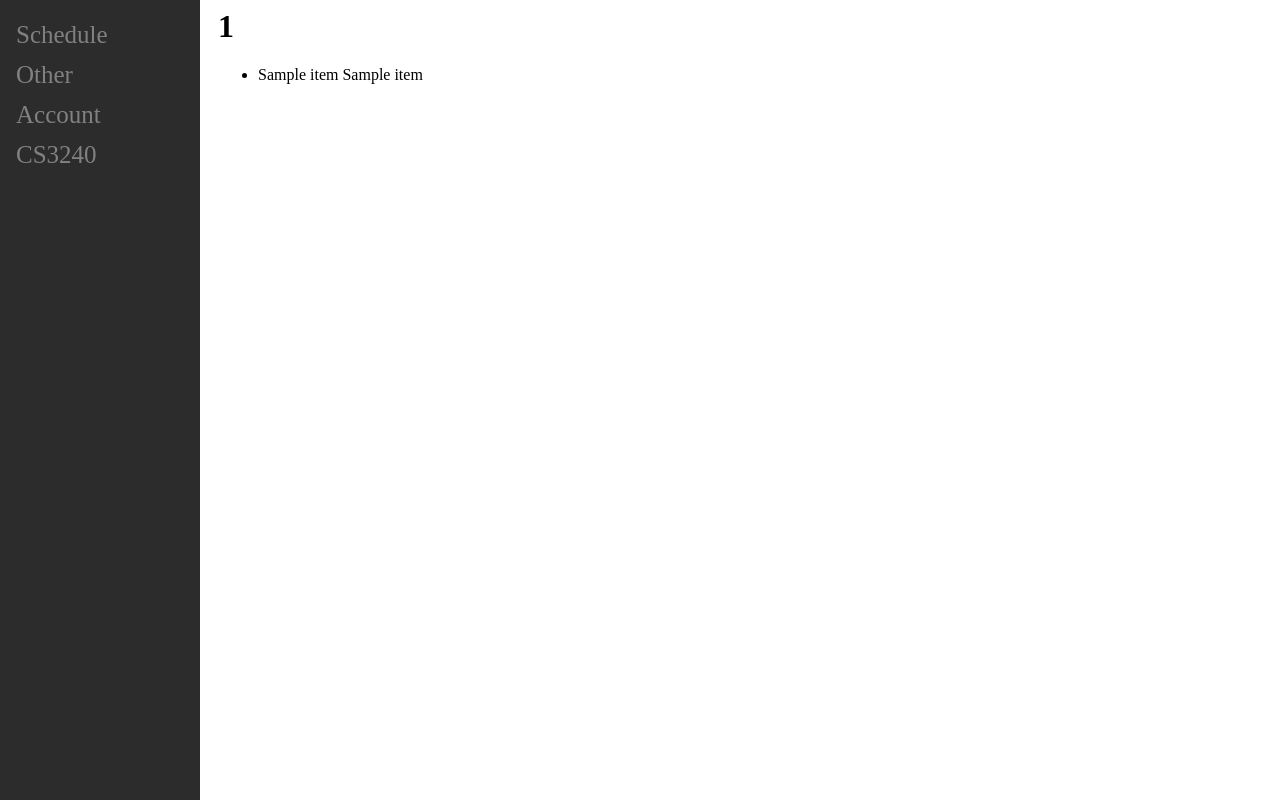
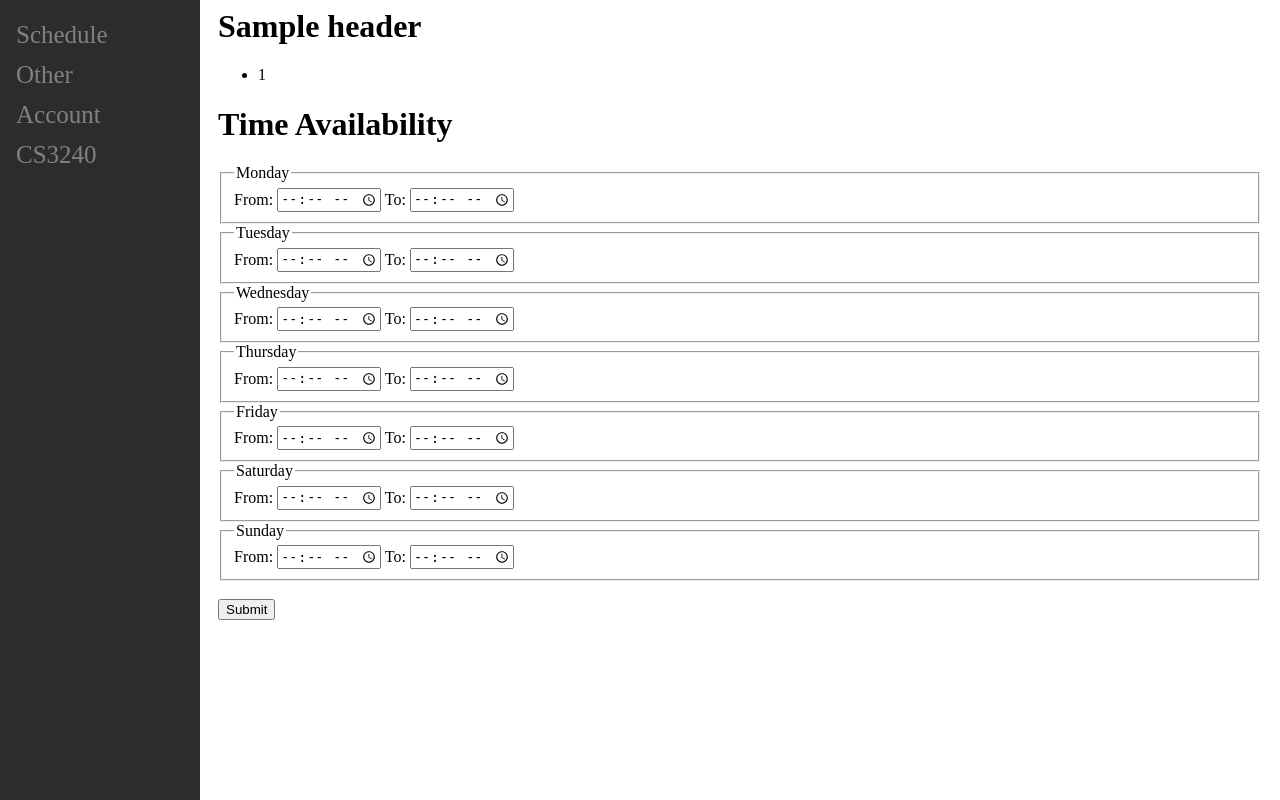
Before and after one commit to nikhitag79/tutor-me, a Django app: template main/templates/main/roster.html in a window 1280 px wide. Run offline with Django 3.2, Linux system fonts and the light colour scheme; the template is opened without the code that fills it: most values are stand-ins (such as "Sample title", 1, 10 or a date in 2020).

Commit message:
setting tutor availabilites

```diff
--- a/main/templates/main/roster.html
+++ b/main/templates/main/roster.html
@@ -1,17 +1,82 @@
 {% extends 'main/base.html' %}
 
 {% block title_block %}
-    <h1>{{ ls.class_id }}</h1>
+        <h1>{{ header }}</h1>
 {% endblock %}
 
+
+
 {% block body_block %}
-    {% if ls.item_set.all %}
-        <ul>
-        {% for item in ls.item_set.all %}
-            <li>{{ item.tutor_first_name }}{{' '}}{{ item.tutor_last_name }}</li>
+    <ul>
+        {% for item in ls %}
+            <li> {{item.class_id}} </li>
         {% endfor %}
-        </ul>
-    {% else %}
-        <p>{{ 'There are currently no tutors available for this class!' }}</p>
-    {% endif %}
+    </ul>
+
+<body>
+    <h1>Time Availability</h1>
+    <form>
+      <fieldset>
+        <legend>Monday</legend>
+        <label>From:</label>
+        <input type="time" name="monday-from">
+        <label>To:</label>
+        <input type="time" name="monday-to">
+      </fieldset>
+      <fieldset>
+        <legend>Tuesday</legend>
+        <label>From:</label>
+        <input type="time" name="tuesday-from">
+        <label>To:</label>
+        <input type="time" name="tuesday-to">
+      </fieldset>
+      <fieldset>
+        <legend>Wednesday</legend>
+        <label>From:</label>
+        <input type="time" name="wednesday-from">
+        <label>To:</label>
+        <input type="time" name="wednesday-to">
+      </fieldset>
+      <fieldset>
+        <legend>Thursday</legend>
+        <label>From:</label>
+        <input type="time" name="thursday-from">
+        <label>To:</label>
+        <input type="time" name="thursday-to">
+      </fieldset>
+      <fieldset>
+        <legend>Friday</legend>
+        <label>From:</label>
+        <input type="time" name="friday-from">
+        <label>To:</label>
+        <input type="time" name="friday-to">
+      </fieldset>
+      <fieldset>
+        <legend>Saturday</legend>
+        <label>From:</label>
+        <input type="time" name="saturday-from">
+        <label>To:</label>
+        <input type="time" name="saturday-to">
+      </fieldset>
+      <fieldset>
+        <legend>Sunday</legend>
+        <label>From:</label>
+        <input type="time" name="sunday-from">
+        <label>To:</label>
+        <input type="time" name="sunday-to">
+      </fieldset>
+      <br>
+      <input type="submit" value="Submit">
+    </form>
+  </body>
+
+<!--    {% if ls.tutor_set.all %}-->
+<!--        <ul>-->
+<!--        {% for item in ls.item_set.all %}-->
+<!--            <li>{{ item.tutor }}{{' '}}{{ item.tutor_last_name }}</li>-->
+<!--        {% endfor %}-->
+<!--        </ul>-->
+<!--    {% else %}-->
+<!--        <p>{{ 'There are currently no tutors available for this class!' }}</p>-->
+<!--    {% endif %}-->
 {% endblock %}
--- a/main/templates/main/searchbar_tutor.html
+++ b/main/templates/main/searchbar_tutor.html
@@ -28,7 +28,7 @@
                     <td> {{item.class_id}}</td>
                     <td> {{item.class_name}}</td>
                     <td> {{item.professors}}</td>
-                   <td> <a href="/{{item.class_id}}/">Sign Up</a></td>
+                   <td> <a href="/{{item.class_id}} {{item.professors}}/">Sign Up</a></td>
                 </tr>
             {% endfor %}
         </table>
--- a/main/urls.py
+++ b/main/urls.py
@@ -12,6 +12,6 @@ urlpatterns = [
     path("select_user/", views.select_user, name='select_user'),
     path("student_home/",views.mnemonic,name='student_home'),
     path("student_home/searchbar/",views.searchbar_tutee,name='searchbar'),
-    path("<str:class_id>/", views.classes, name='class'),
+    path("<str:class_id> <str:first_professors> <str:last_professors>/", views.classes, name='class'),
 
 ]
```
Also changed, not shown: main/views.py (+20 -21 lines).
